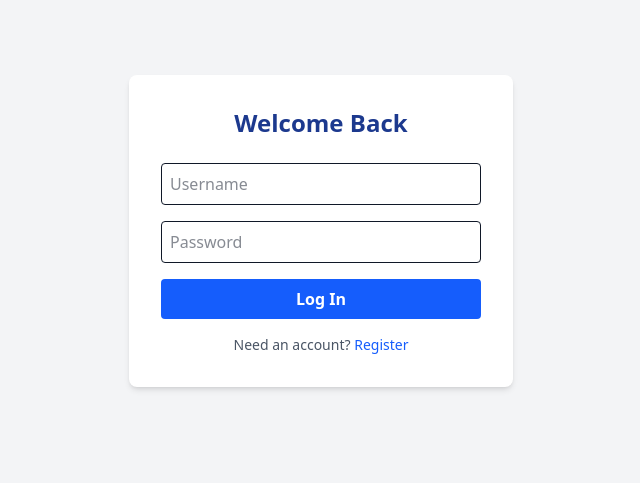
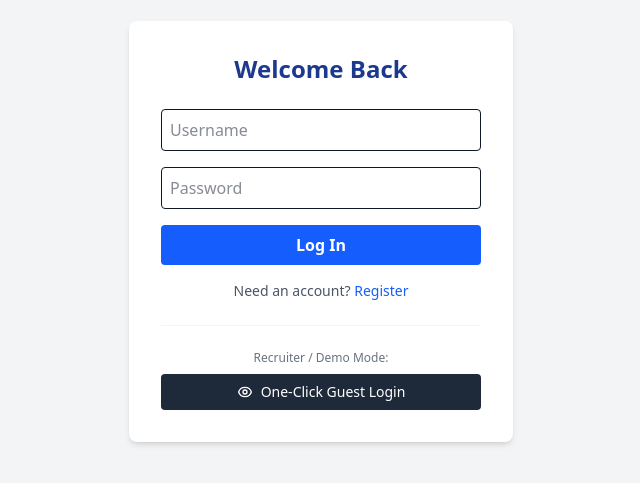
Before and after one commit to AlexOcegueda/SelfCanvas, a SvelteKit app in the folder frontend/: page /login in a window 1280 px wide. Shown: the part 169-652 px from the top of the page, without its empty margins (319-959 px from the left). Built offline with nearby package versions, Linux system fonts and the light colour scheme; no server answers.

Commit message:
Added Guest Login

```diff
--- a/frontend/src/routes/login/+page.svelte
+++ b/frontend/src/routes/login/+page.svelte
@@ -75,5 +75,21 @@
                 {isRegistering ? 'Log In' : 'Register'}
             </button>
         </p>
+
+        <div class="mt-6 pt-6 border-t border-gray-100">
+    <p class="text-xs text-center text-gray-500 mb-2">Recruiter / Demo Mode:</p>
+    <button
+        type="button"
+        class="w-full bg-gray-800 text-white py-2 rounded hover:bg-black transition-colors font-medium text-sm flex items-center justify-center gap-2"
+        on:click={() => {
+            username = "guest";
+            password = "portfolio123";
+            handleSubmit();
+        }}
+    >
+        <svg xmlns="http://www.w3.org/2000/svg" class="h-4 w-4" fill="none" viewBox="0 0 24 24" stroke="currentColor"><path stroke-linecap="round" stroke-linejoin="round" stroke-width="2" d="M15 12a3 3 0 11-6 0 3 3 0 016 0z" /><path stroke-linecap="round" stroke-linejoin="round" stroke-width="2" d="M2.458 12C3.732 7.943 7.523 5 12 5c4.478 0 8.268 2.943 9.542 7-1.274 4.057-5.064 7-9.542 7-4.477 0-8.268-2.943-9.542-7z" /></svg>
+        One-Click Guest Login
+    </button>
+</div>
     </div>
 </div>
```
